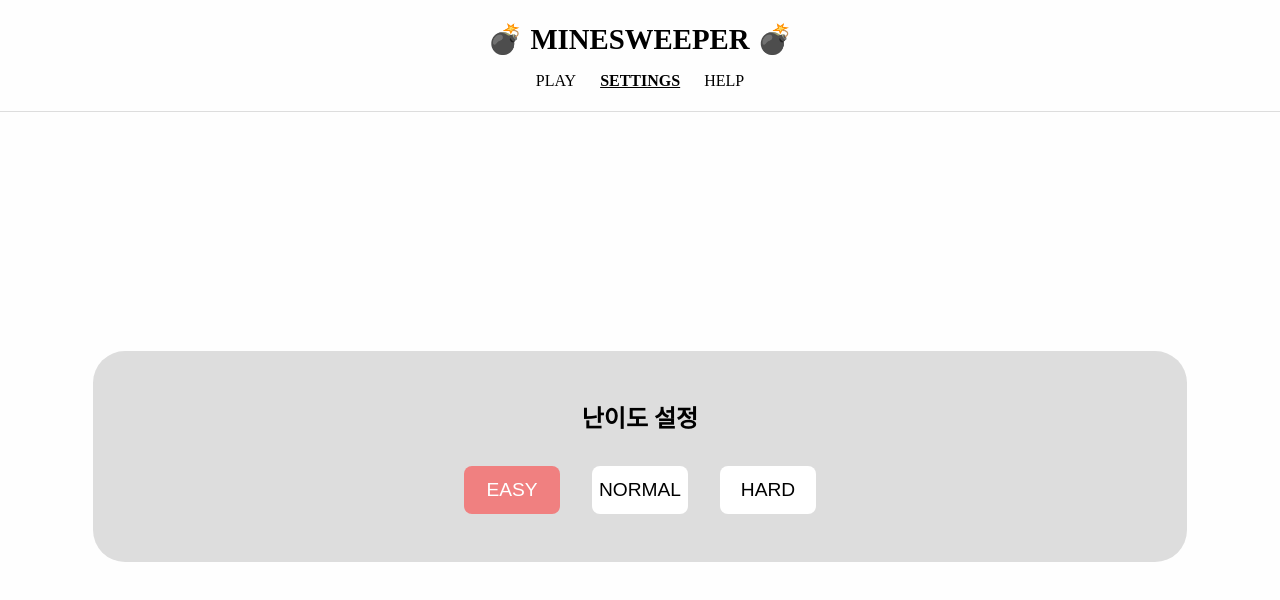
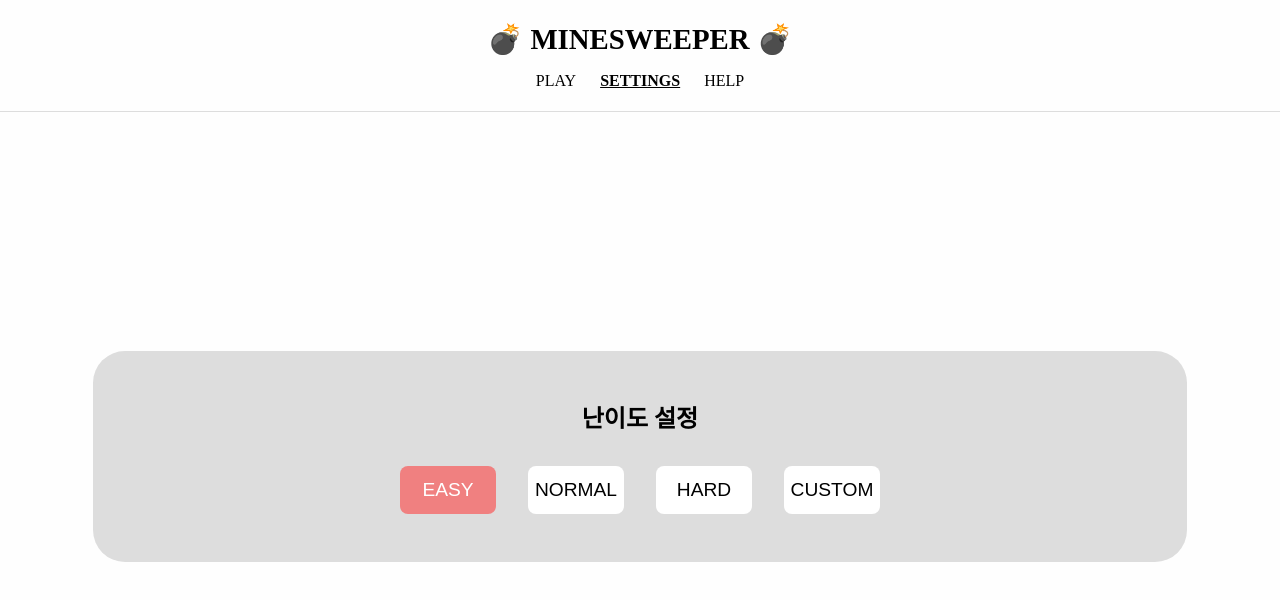
Before and after one commit to RoseJang2000/react-minesweeper-game, a React (Create React App) app: page /settings in a window 1280 px wide. Shown: the top 600 px of the page. Built offline with nearby package versions, Linux system fonts and the light colour scheme.

Commit message:
:art: Style : custom 옵션 추가 및 구조 변경

```diff
--- a/src/pages/settings/Settings.tsx
+++ b/src/pages/settings/Settings.tsx
@@ -15,8 +15,13 @@ import {
 } from 'utils/constants';
 import { SettingsWrapper, StyledButton } from './SettingsStyle';
 
-interface DifficultyOptions {
-  type: string;
+interface DifficultyDetails {
+  easy: Detail;
+  normal: Detail;
+  hard: Detail;
+}
+
+interface Detail {
   rowSize: number;
   colSize: number;
   mines: number;
@@ -25,28 +30,26 @@ interface DifficultyOptions {
 const Settings = () => {
   const dispatch = useDispatch();
   const { gameSetting } = gameSlice.actions;
-  const difficulty: DifficultyOptions[] = [
-    {
-      type: 'easy',
+  const difficultyArr: string[] = ['easy', 'normal', 'hard', 'custom'];
+  const difficultyDetails: DifficultyDetails = {
+    easy: {
       rowSize: EASY_ROW,
       colSize: EASY_COL,
       mines: EASY_BOMBS,
     },
-    {
-      type: 'normal',
+    normal: {
       rowSize: NORMAL_ROW,
       colSize: NORMAL_COL,
       mines: NORMAL_BOMBS,
     },
-    {
-      type: 'hard',
+    hard: {
       rowSize: HARD_ROW,
       colSize: HARD_COL,
       mines: HARD_BOMBS,
     },
-  ];
+  };
   const [currentDifficulty, setCurrentDifficulty] = useState<string>(
-    difficulty[0].type,
+    difficultyArr[0],
   );
 
   const handleGameSettings = (
@@ -57,10 +60,13 @@ const Settings = () => {
     dispatch(gameSetting({ rowSize, colSize, mines }));
   };
 
-  const handleChangeDifficulty = (selectedOption: DifficultyOptions) => {
-    const { type, rowSize, colSize, mines } = selectedOption;
-    setCurrentDifficulty(type);
-    handleGameSettings(rowSize, colSize, mines);
+  const handleChangeDifficulty = (difficulty: string) => {
+    setCurrentDifficulty(difficulty);
+    if (difficulty !== 'custom') {
+      const { rowSize, colSize, mines } =
+        difficultyDetails[difficulty as keyof object];
+      handleGameSettings(rowSize, colSize, mines);
+    }
   };
 
   return (
@@ -68,15 +74,15 @@ const Settings = () => {
       <SettingsWrapper>
         <h1 className="content-title">난이도 설정</h1>
         <div className="content-buttons-wrapper">
-          {difficulty.map((item) => (
+          {difficultyArr.map((item) => (
             <StyledButton
-              key={item.type}
-              className={currentDifficulty === item.type ? 'btn-selected' : ''}
+              key={item}
+              className={currentDifficulty === item ? 'btn-selected' : ''}
               onClick={() => {
                 handleChangeDifficulty(item);
               }}
             >
-              {item.type}
+              {item}
             </StyledButton>
           ))}
         </div>
```
